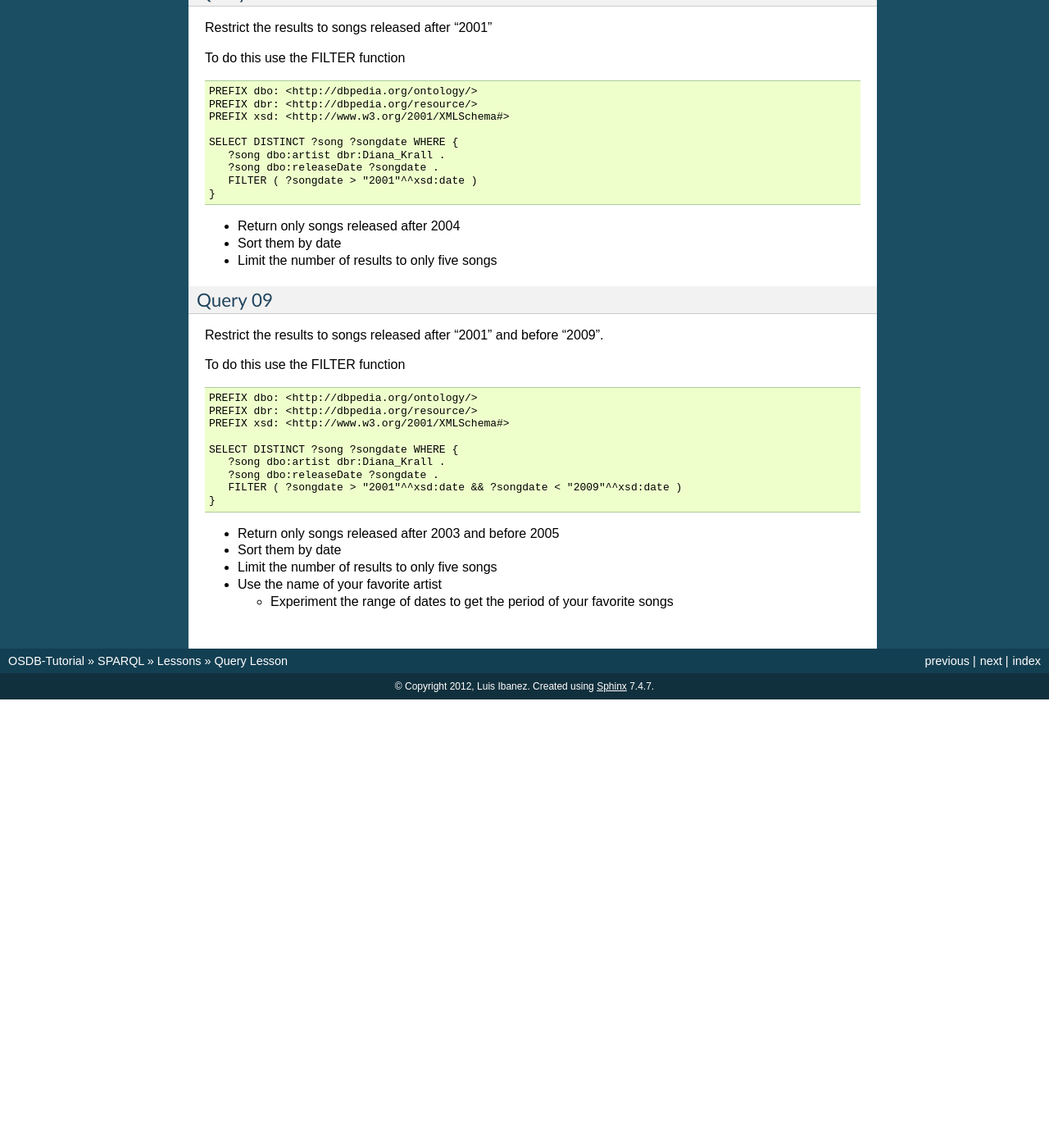
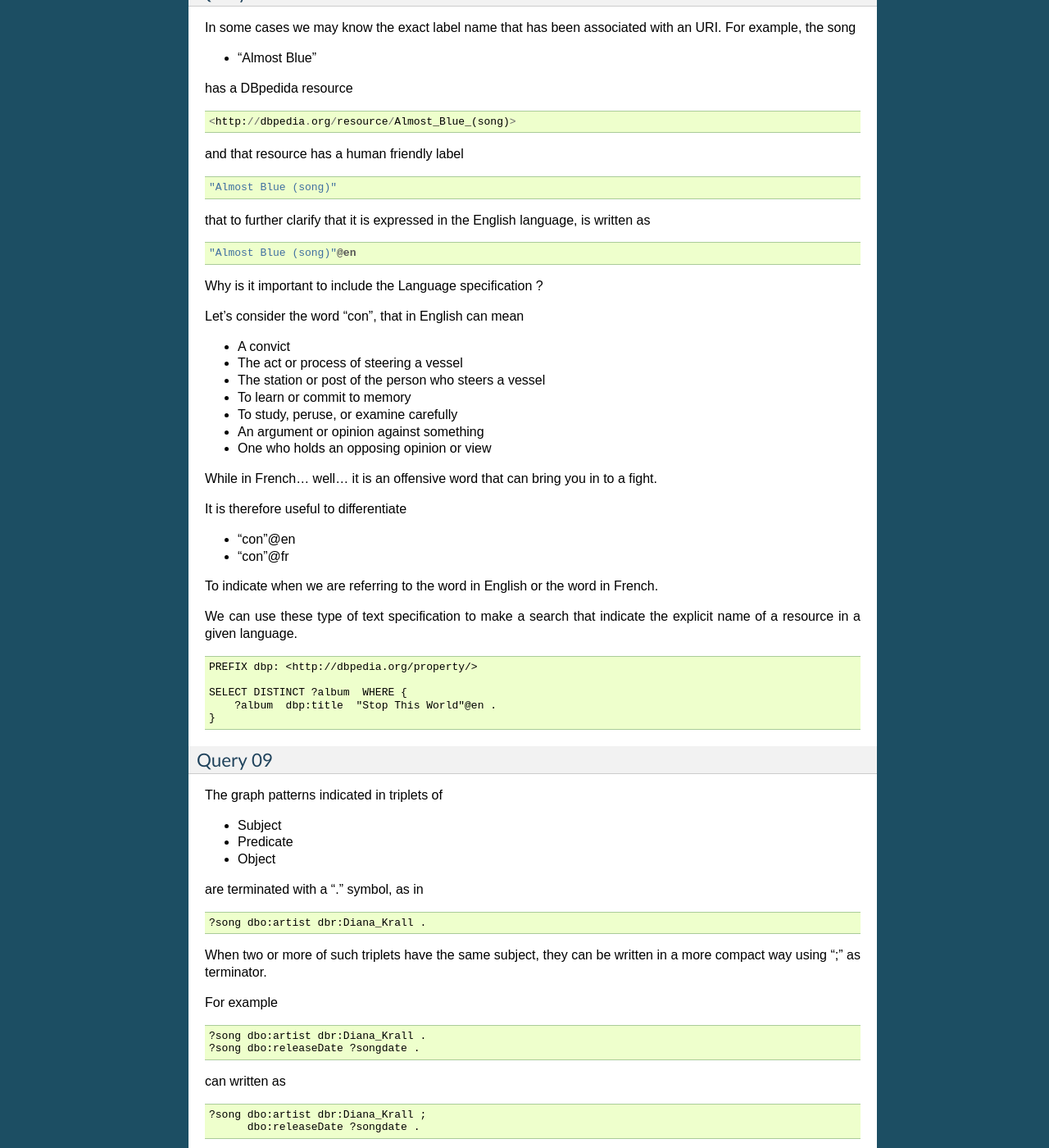
Before and after one commit to luisibanez/open-source-databases-tutorial, a Sphinx documentation site: the page built from source/SPARQL/LessonQuery.rst, in a window 1280 px wide and 1400 px high, scrolled down 3179 px. Shown: the whole window at 82% size. Built offline with Sphinx 7.4.7, drawn with Linux system fonts in a browser that asks for light colours; before the commit the page ends 4032 px from its top, so only the background shows below that; some of the changed text lies outside the part shown.

Commit message:
Added examples on label, comma and semicolon.

```diff
--- a/source/SPARQL/LessonQuery.rst
+++ b/source/SPARQL/LessonQuery.rst
@@ -208,6 +208,168 @@ To do this use the ORDER BY clause
 Query 08
 ~~~~~~~~
 
+In some cases we may know the exact label name that has been associated with an
+URI. For example, the song
+
+* "Almost Blue"
+
+has a DBpedida resource
+
+::
+
+  <http://dbpedia.org/resource/Almost_Blue_(song)>
+
+and that resource has a human friendly label
+
+::
+
+   "Almost Blue (song)"
+
+that to further clarify that it is expressed in the English language, is written as
+
+::
+
+   "Almost Blue (song)"@en
+
+Why is it important to include the Language specification ?
+
+Let's consider the word "con", that in English can mean
+
+* A convict
+* The act or process of steering a vessel
+* The station or post of the person who steers a vessel
+* To learn or commit to memory
+* To study, peruse, or examine carefully
+* An argument or opinion against something
+* One who holds an opposing opinion or view
+
+While in French... well...
+it is an offensive word that can bring you in to a fight.
+
+It is therefore useful to differentiate
+
+* "con"@en
+* "con"@fr
+
+To indicate when we are referring to the word in English or the word in French.
+
+We can use these type of text specification to make a search that indicate the
+explicit name of a resource in a given language.
+
+::
+
+  PREFIX dbp: <http://dbpedia.org/property/>
+
+  SELECT DISTINCT ?album  WHERE {
+      ?album  dbp:title  "Stop This World"@en .
+  }
+
+
+Query 09
+~~~~~~~~
+
+The graph patterns indicated in triplets of
+
+* Subject
+* Predicate
+* Object
+
+are terminated with a "." symbol, as in
+
+::
+
+   ?song dbo:artist dbr:Diana_Krall .
+
+When two or more of such triplets have the same subject, they can be written in a more compact way using ";" as terminator.
+
+For example
+
+::
+
+     ?song dbo:artist dbr:Diana_Krall .
+     ?song dbo:releaseDate ?songdate .
+
+can written as
+
+::
+
+     ?song dbo:artist dbr:Diana_Krall ;
+           dbo:releaseDate ?songdate .
+
+In a full query this will be
+
+::
+
+  PREFIX dbo: <http://dbpedia.org/ontology/>
+  PREFIX dbr: <http://dbpedia.org/resource/>
+
+  SELECT DISTINCT ?song ?songdate WHERE {
+     ?song dbo:artist dbr:Diana_Krall ;
+           dbo:releaseDate ?songdate .
+  }
+
+
+* Add more statements sharing the subject.
+
+
+Query 10
+~~~~~~~~
+
+The graph patterns indicated in triplets of
+
+* Subject
+* Predicate
+* Object
+
+are terminated with a "." symbol, as in
+
+::
+
+   ?song dbo:artist dbr:Diana_Krall .
+
+When two or more of such triplets have the same subject and predicate, they can
+be written in a more compact way using "," as terminator.
+
+For example
+
+
+The expression to search for an album that has the two songs
+
+* "Stop This World"
+* "Narrow Daylight"
+
+can be written as
+
+::
+
+    ?album  dbp:title  "Stop This World"@en .
+    ?album  dbp:title  "Narrow Daylight"@en .
+
+can written as
+
+::
+
+      ?album  dbp:title  "Stop This World"@en ,
+                         "Narrow Daylight"@en
+
+In a full query this will be
+
+::
+
+  PREFIX dbp: <http://dbpedia.org/property/>
+
+  SELECT DISTINCT ?album  WHERE {
+      ?album  dbp:title  "Stop This World"@en ,
+                         "Narrow Daylight"@en
+
+  }
+
+* Find the album where two of your favorite songs are included.
+
+
+Query 11
+~~~~~~~~
+
 Restrict the results to songs released after "2001"
 
 To do this use the FILTER function
```
Also changed, not shown: other parts of source/SPARQL/LessonQuery.rst (+1 -1 lines).
